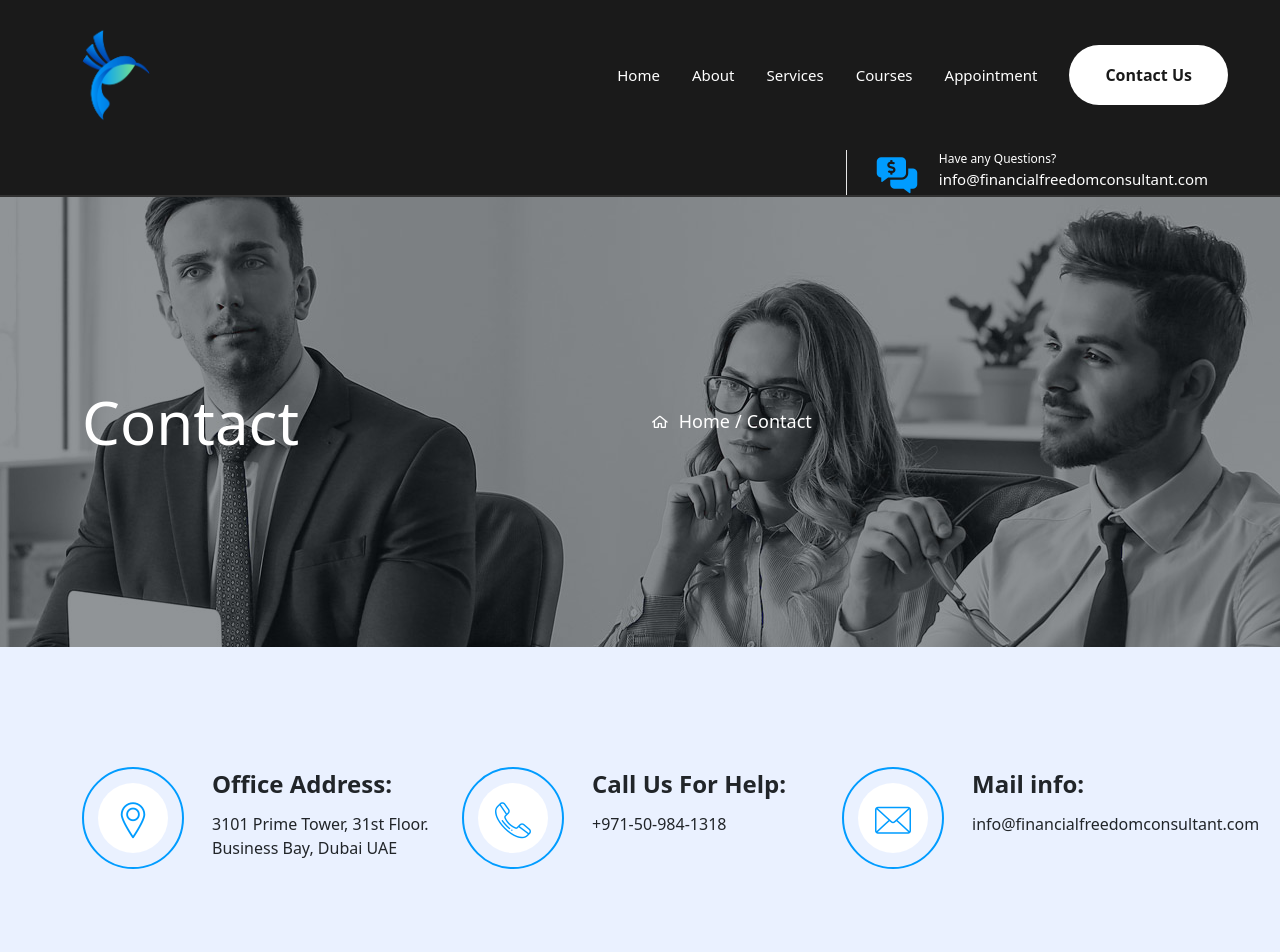
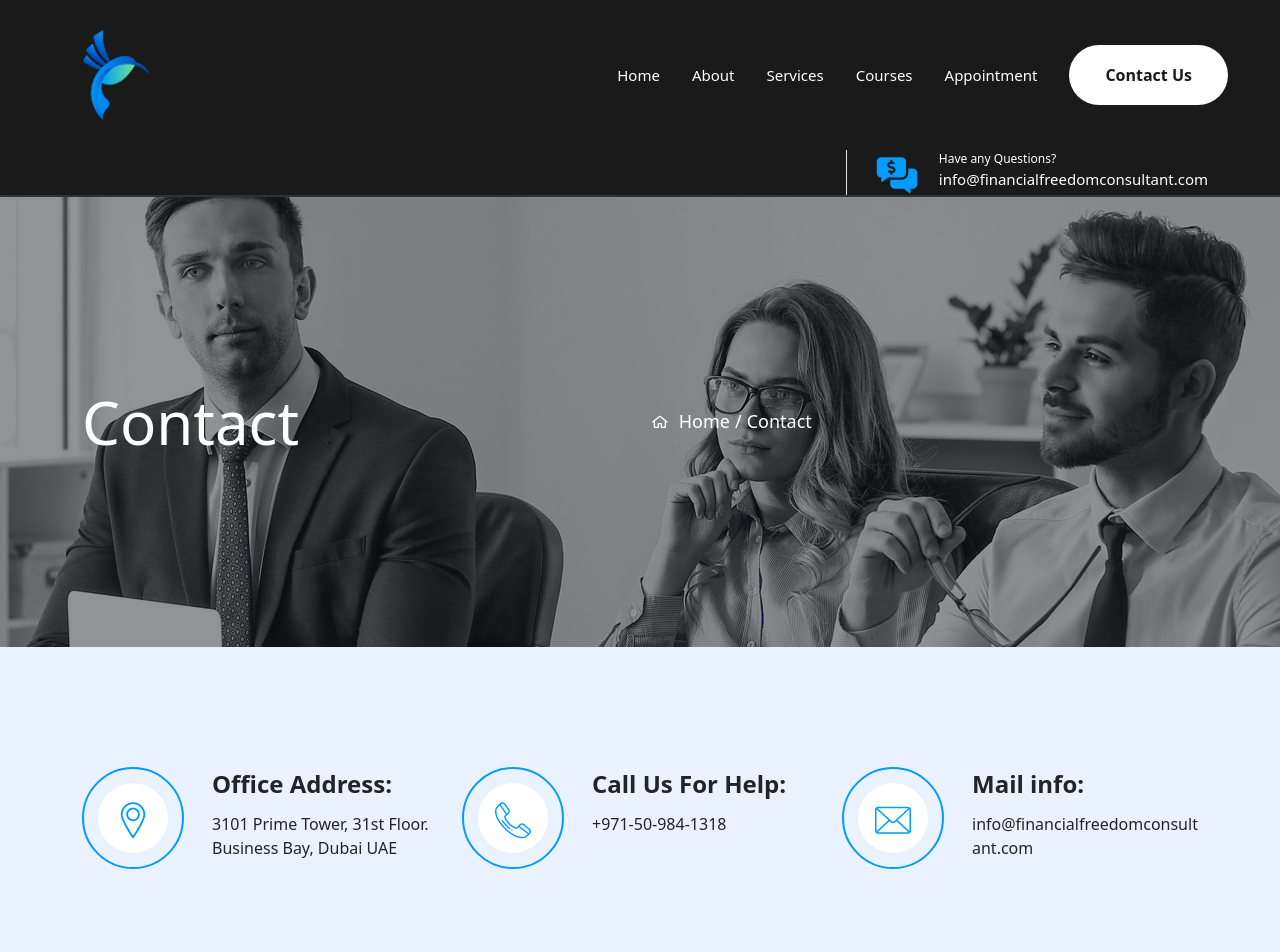
Before and after one commit to gandhipruthvi/FinancialFreedomConsultant, a React (Vite) app: page /contact in a window 1280 px wide. Shown: the top 952 px of the page. Built offline with nearby package versions, Linux system fonts and the light colour scheme; no server answers; the database is empty.

Commit message:
small change in contact scss

```diff
--- a/src/Styles/Contact.scss
+++ b/src/Styles/Contact.scss
@@ -10,6 +10,10 @@ $theme-color: #009CFF;
         padding-left: 130px;
         padding-top: 8px;
         margin: 0;
+
+        p {
+            word-wrap: break-word;
+        }
 
         .ib_box {
             position: absolute;
```
